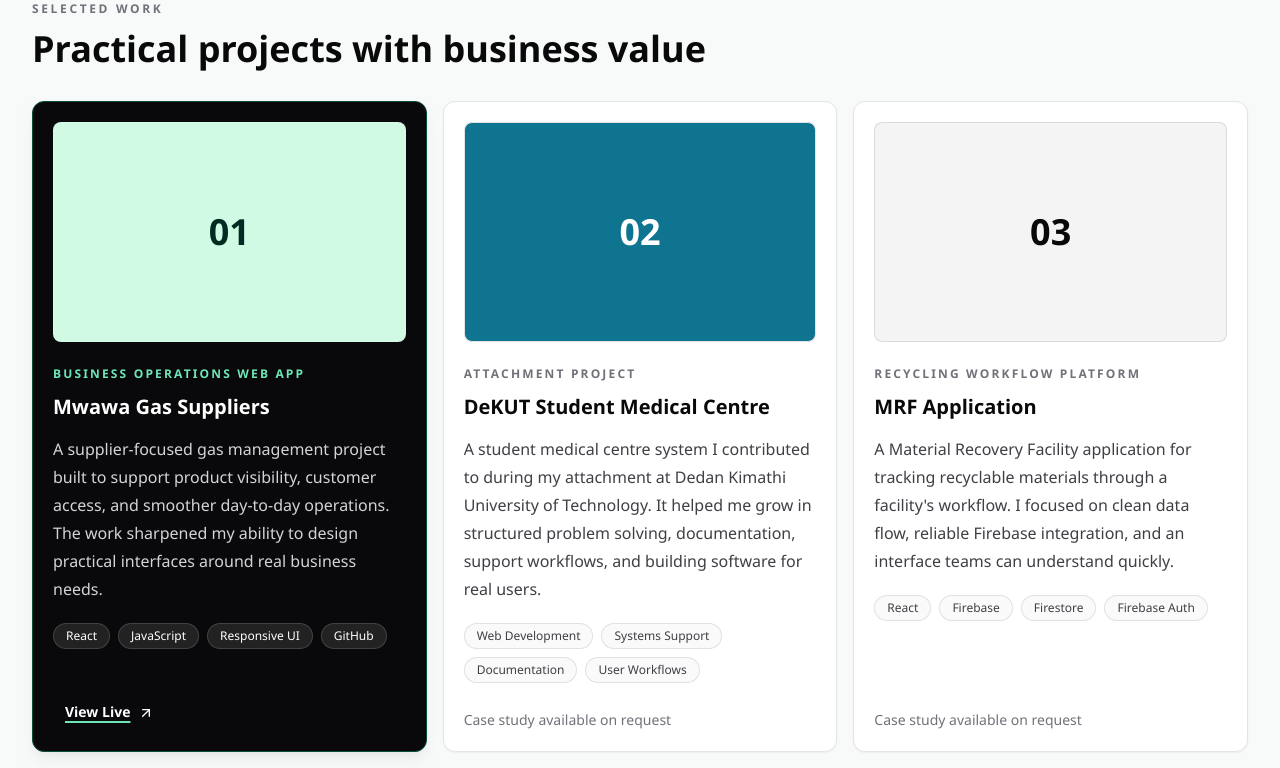
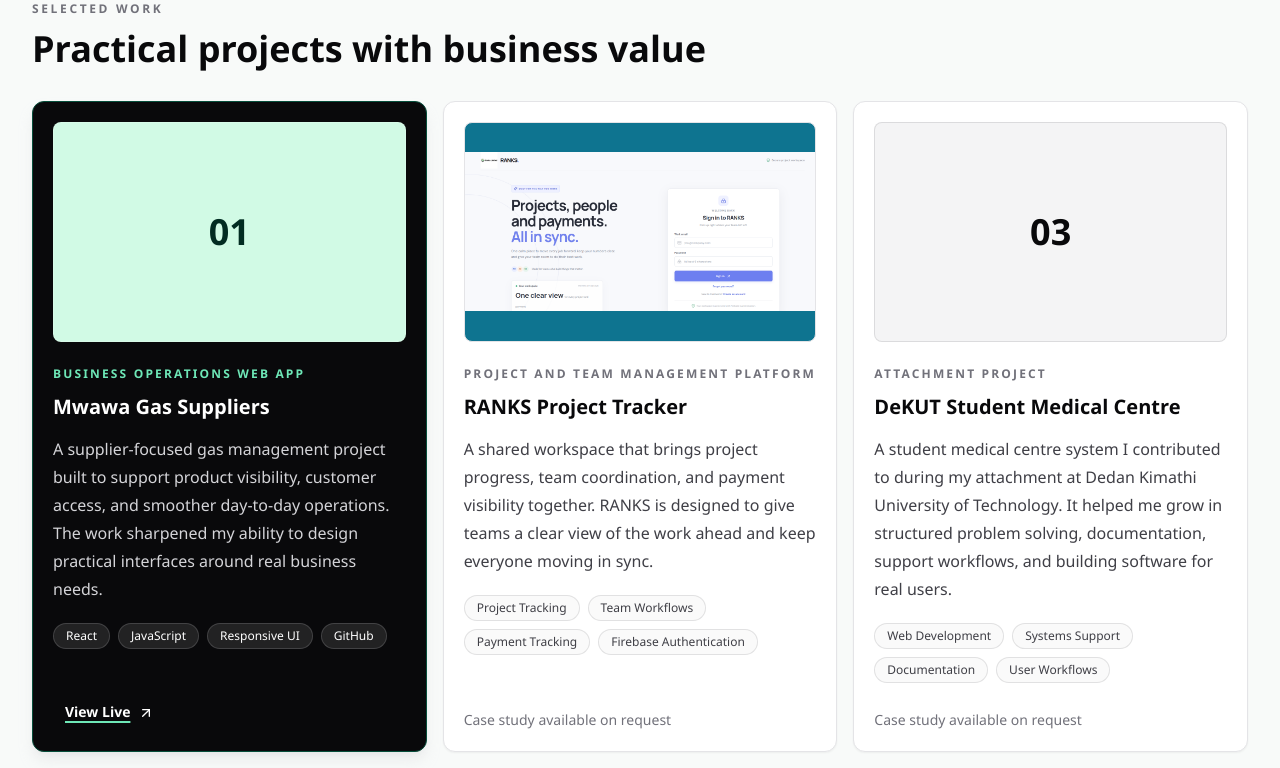
Before and after one commit to simonwamugunda/kernel-portfolio, a React (Vite) app: page / in a window 1280 px wide. Shown: the part 1080-1848 px from the top of the page. Built offline with nearby package versions, Linux system fonts and the light colour scheme.

Commit message:
Initial commit

```diff
--- a/src/App.tsx
+++ b/src/App.tsx
@@ -23,6 +23,7 @@
   stack: string[]
   href?: string
   image?: string
+  imageFit?: 'cover' | 'contain'
   repo?: string
   featured?: boolean
 }
@@ -88,6 +89,15 @@
       'A supplier-focused gas management project built to support product visibility, customer access, and smoother day-to-day operations. The work sharpened my ability to design practical interfaces around real business needs.',
     stack: ['React', 'JavaScript', 'Responsive UI', 'GitHub'],
     href: 'https://github.com/simonwamugunda/mwawa-gas',
+  },
+  {
+    name: 'RANKS Project Tracker',
+    kicker: 'Project and team management platform',
+    description:
+      'A shared workspace that brings project progress, team coordination, and payment visibility together. RANKS is designed to give teams a clear view of the work ahead and keep everyone moving in sync.',
+    stack: ['Project Tracking', 'Team Workflows', 'Payment Tracking', 'Firebase Authentication'],
+    image: '/ranks.png',
+    imageFit: 'contain',
   },
   {
     name: 'DeKUT Student Medical Centre',
@@ -389,7 +399,7 @@
               </div>
             </div>
             <div className="mt-8 grid grid-cols-3 gap-3 text-center">
-              <Stat value="4+" label="Core projects" />
+              <Stat value="5+" label="Core projects" />
               <Stat value="4" label="Skill lanes" />
               <Stat value="2026" label="Updated" />
             </div>
@@ -621,7 +631,11 @@
         }
       >
         {project.image ? (
-          <img src={project.image} alt={`${project.name} screenshot`} className="h-full w-full object-cover" />
+          <img
+            src={project.image}
+            alt={`${project.name} screenshot`}
+            className={'h-full w-full ' + (project.imageFit === 'contain' ? 'object-contain' : 'object-cover')}
+          />
         ) : (
           String(index + 1).padStart(2, '0')
         )}
```
Also changed, not shown: public/ranks.png (added).
